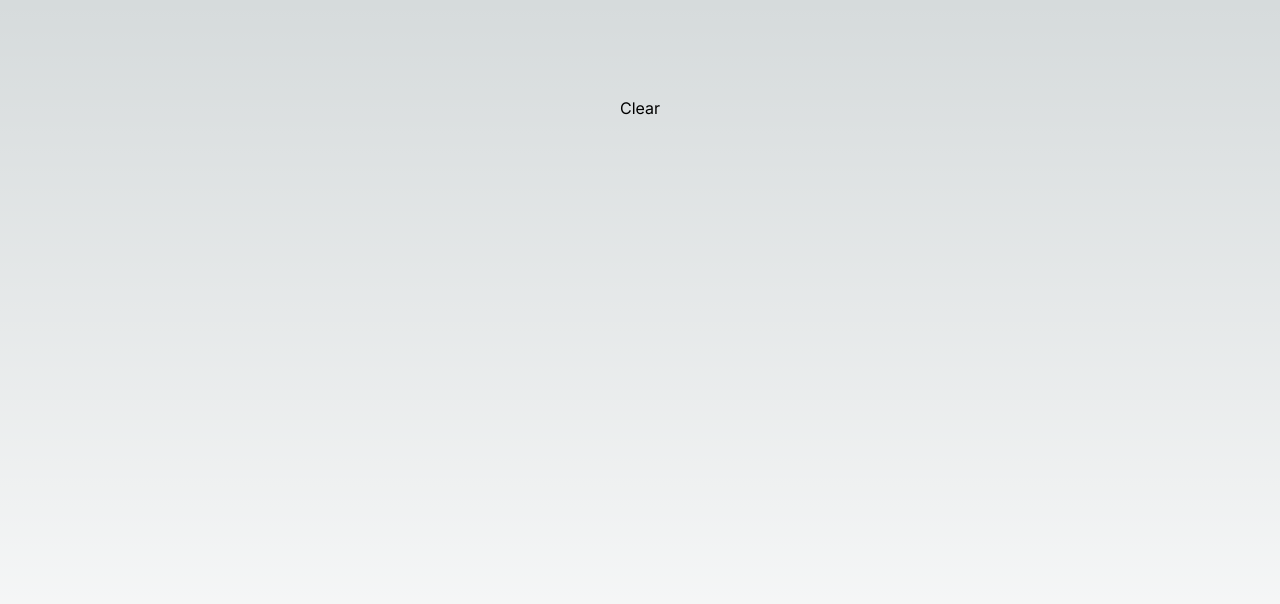
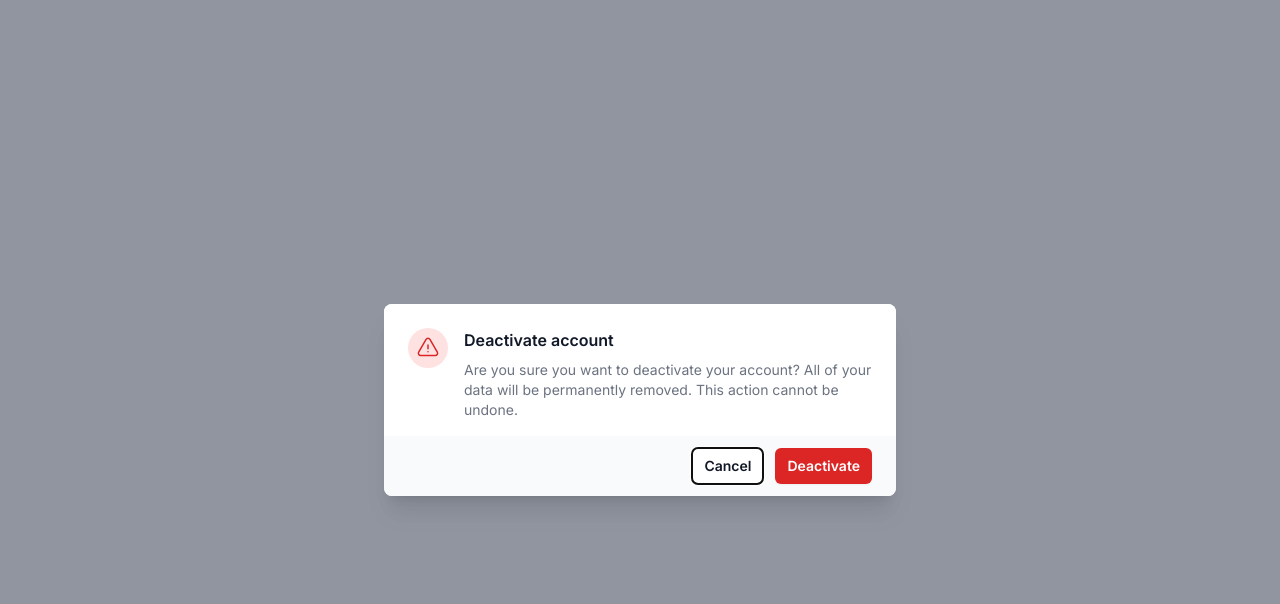
Before and after one commit to tusvel/popups, a Next.js app: page / in a window 1280 px wide. Shown: the top 604 px of the page. Built offline with nearby package versions, Linux system fonts and the light colour scheme.

Commit message:
init basic modal

```diff
--- a/package.json
+++ b/package.json
@@ -10,6 +10,7 @@
   },
   "dependencies": {
     "@headlessui/react": "^2.0.4",
+    "@heroicons/react": "^2.1.3",
     "next": "14.2.3",
     "react": "^18",
     "react-dom": "^18"
--- a/src/app/globals.css
+++ b/src/app/globals.css
@@ -2,32 +2,73 @@
 @tailwind components;
 @tailwind utilities;
 
-:root {
-  --foreground-rgb: 0, 0, 0;
-  --background-start-rgb: 214, 219, 220;
-  --background-end-rgb: 255, 255, 255;
+nextjs-portal {
+  display: none;
 }
 
-@media (prefers-color-scheme: dark) {
-  :root {
-    --foreground-rgb: 255, 255, 255;
-    --background-start-rgb: 0, 0, 0;
-    --background-end-rgb: 0, 0, 0;
-  }
+.drop-shadow-reward {
+  filter: drop-shadow(0px 0px 6px #fb4cfb) drop-shadow(4px 8px 0px #ff4dff);
 }
 
-body {
-  color: rgb(var(--foreground-rgb));
-  background: linear-gradient(
-      to bottom,
-      transparent,
-      rgb(var(--background-end-rgb))
-    )
-    rgb(var(--background-start-rgb));
+.gradient-modal-image {
+  background: linear-gradient(0deg, rgba(2, 15, 27, 0.4), rgba(2, 15, 27, 0.4)),
+    linear-gradient(
+      180deg,
+      rgba(190, 255, 58, 0.16) 0%,
+      rgba(2, 15, 27, 0.48) 39.5%,
+      rgba(2, 15, 27, 0.48) 63.5%,
+      rgba(190, 255, 58, 0.16) 99%
+    );
 }
 
-@layer utilities {
-  .text-balance {
-    text-wrap: balance;
-  }
+.modal-text-shadow-success {
+  text-shadow: 0px 0px 12px #abff00;
+  text-shadow: 0px 12px 12px rgba(171, 255, 0, 0.25) inset;
 }
+
+.modal-text-shadow-error {
+  text-shadow: 0px 0px 12px #ff4545;
+  text-shadow: 0px 12px 12px rgba(255, 0, 0, 0.25) inset;
+}
+
+.border-modal-success {
+  border-color: #c3ff48;
+}
+
+.border-modal-error {
+  border-color: #ff6262;
+}
+
+.modal-text-success {
+  color: #c3ff48;
+}
+
+.modal-text-error {
+  color: #ff6262;
+}
+
+.mintable-shadow {
+  background: linear-gradient(180deg, rgba(27, 30, 32, 0) 58.98%, #1b1e20 100%);
+}
+
+.asset-shadow {
+  background: linear-gradient(180deg, #282b2c 0%, #1b1e20 100%);
+}
+
+.notification-shadow {
+  text-shadow: 0px 4px 4px #fff60040;
+  text-shadow:
+    0px 4px 4px rgba(255, 246, 0, 0.25),
+    0px -4px 4px rgba(255, 246, 0, 0.25);
+}
+.blur {
+  filter: blur(40px);
+  pointer-events: none;
+}
+
+.no-blur {
+  position: relative;
+  z-index: 10;
+  filter: none;
+  pointer-events: auto;
+}
--- a/src/app/page.tsx
+++ b/src/app/page.tsx
@@ -1,7 +1,91 @@
+"use client";
+import {
+  Dialog,
+  DialogPanel,
+  DialogTitle,
+  Transition,
+  TransitionChild,
+} from "@headlessui/react";
+import { useState } from "react";
+import { ExclamationTriangleIcon } from "@heroicons/react/24/outline";
+
 export default function Home() {
+  const [open, setOpen] = useState(true);
+
   return (
     <main className="flex min-h-screen flex-col items-center justify-between p-24">
-      Clear
+      <Transition show={open}>
+        <Dialog className="relative z-10" onClose={setOpen}>
+          <TransitionChild
+            enter="ease-out duration-300"
+            enterFrom="opacity-0"
+            enterTo="opacity-100"
+            leave="ease-in duration-200"
+            leaveFrom="opacity-100"
+            leaveTo="opacity-0"
+          >
+            <div className="fixed inset-0 bg-gray-500 bg-opacity-75 transition-opacity" />
+          </TransitionChild>
+
+          <div className="fixed inset-0 z-10 w-screen overflow-y-auto">
+            <div className="flex min-h-full items-end justify-center p-4 text-center sm:items-center sm:p-0">
+              <TransitionChild
+                enter="ease-out duration-300"
+                enterFrom="opacity-0 translate-y-4 sm:translate-y-0 sm:scale-95"
+                enterTo="opacity-100 translate-y-0 sm:scale-100"
+                leave="ease-in duration-200"
+                leaveFrom="opacity-100 translate-y-0 sm:scale-100"
+                leaveTo="opacity-0 translate-y-4 sm:translate-y-0 sm:scale-95"
+              >
+                <DialogPanel className="relative transform overflow-hidden rounded-lg bg-white text-left shadow-xl transition-all sm:my-8 sm:w-full sm:max-w-lg">
+                  <div className="bg-white px-4 pb-4 pt-5 sm:p-6 sm:pb-4">
+                    <div className="sm:flex sm:items-start">
+                      <div className="mx-auto flex h-12 w-12 flex-shrink-0 items-center justify-center rounded-full bg-red-100 sm:mx-0 sm:h-10 sm:w-10">
+                        <ExclamationTriangleIcon
+                          className="h-6 w-6 text-red-600"
+                          aria-hidden="true"
+                        />
+                      </div>
+                      <div className="mt-3 text-center sm:ml-4 sm:mt-0 sm:text-left">
+                        <DialogTitle
+                          as="h3"
+                          className="text-base font-semibold leading-6 text-gray-900"
+                        >
+                          Deactivate account
+                        </DialogTitle>
+                        <div className="mt-2">
+                          <p className="text-sm text-gray-500">
+                            Are you sure you want to deactivate your account?
+                            All of your data will be permanently removed. This
+                            action cannot be undone.
+                          </p>
+                        </div>
+                      </div>
+                    </div>
+                  </div>
+                  <div className="bg-gray-50 px-4 py-3 sm:flex sm:flex-row-reverse sm:px-6">
+                    <button
+                      type="button"
+                      className="inline-flex w-full justify-center rounded-md bg-red-600 px-3 py-2 text-sm font-semibold text-white shadow-sm hover:bg-red-500 sm:ml-3 sm:w-auto"
+                      onClick={() => setOpen(false)}
+                    >
+                      Deactivate
+                    </button>
+                    <button
+                      type="button"
+                      className="mt-3 inline-flex w-full justify-center rounded-md bg-white px-3 py-2 text-sm font-semibold text-gray-900 shadow-sm ring-1 ring-inset ring-gray-300 hover:bg-gray-50 sm:mt-0 sm:w-auto"
+                      onClick={() => setOpen(false)}
+                      data-autofocus
+                    >
+                      Cancel
+                    </button>
+                  </div>
+                </DialogPanel>
+              </TransitionChild>
+            </div>
+          </div>
+        </Dialog>
+      </Transition>
     </main>
   );
 }
```
Also changed, not shown: 1 other file (tests, documents, lock files or other folders).
